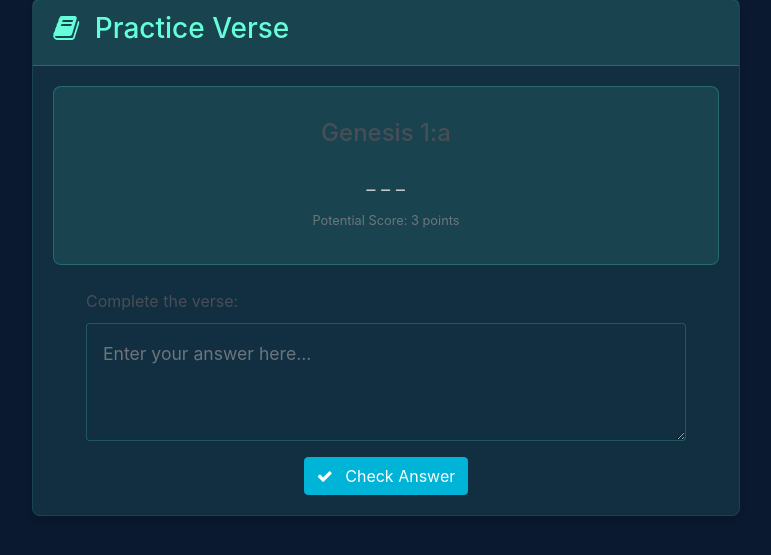
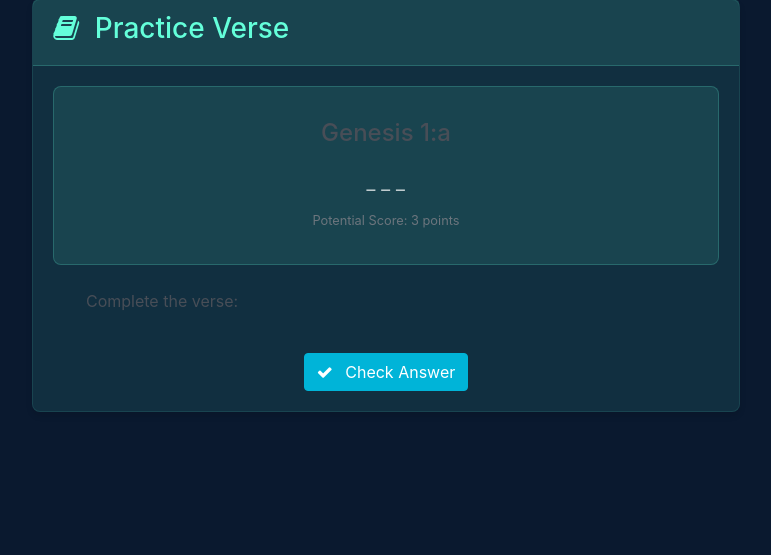
Before and after one commit to malapropist/flask_study, a Flask app: page /verses/1 in a window 1280 px wide. Shown: the part 126-681 px from the top of the page, without its empty margins (254-1025 px from the left). Run offline with Flask 3, Linux system fonts and the light colour scheme; a user stored in the database is signed in; some libraries are stand-ins or nearby versions.

Commit message:
UI tweaks, verse practice update

```diff
--- a/website/static/js/practice_verse.js
+++ b/website/static/js/practice_verse.js
@@ -1,110 +1,33 @@
-// function getCurrentWordCoordinates(text, cursorPosition) {
-//     const beforeSpace = text.lastIndexOf(" ", cursorPosition);
-//     const afterSpace = text.indexOf(" ", cursorPosition);
-//     const start = beforeSpace === -1 ? 0 : beforeSpace + 1;
-//     const end = afterSpace === -1 ? text.length : afterSpace;
-//     const currentWord = text.substring(start, end);
-//     return [start, end];
-// }
+let originalVerseText = '';
 
-// function updateHighlightedWord() {
-//     const textarea = document.getElementById('answer');
-//     const highlightedWordDiv = document.getElementById('highlighted-word');
+// Store original verse text when page loads
+function storeOriginalVerseText() {
+    const verseText = document.getElementById('verse-text');
+    if (verseText) {
+        originalVerseText = verseText.textContent.trim();
+    }
+}
 
-//     // Get cursor position and coords
-//     const cursorPosition = textarea.selectionStart;
-//     const currentWordCoordinates = getCurrentWordCoordinates(textarea.value, cursorPosition);
-//     if (currentWordCoordinates[1] - currentWordCoordinates[0] > 0) {
-//         const textareaWidth = textarea.offsetWidth;
-//         const sumSpaceCharPixels = (textarea.value.split(' ').length - 1) * 6;
-//         const matches = textarea.value.match(/[a-zA-Z0-9]/g);
-//         const alphaNumericCount = matches ? matches.length : 0;
-//         const sumAlphaCharPixels = alphaNumericCount * 8;
-//         const charsPerLine = Math.floor((textareaWidth - 24) / 8); // 24px padding, ~8px per char
-
-//         const textBeforeWord = textarea.value.substring(0, currentWordCoordinates[0]);
-
-//         let wordStart = textBeforeWord.length;
-//         let lineNumber = 0;
-//         let wordStartNormalized = wordStart;
-//         const lineHeight = 20; // Approximate line height in pixels
-//         if (wordStart > charsPerLine) {
-//             let lineNumber = Math.floor(wordStart / charsPerLine);
-//             wordStartNormalized = wordStart - (lineNumber * charsPerLine)
-//         }
-//         // Position the highlighted word div
-//         const formFontSize = window.getComputedStyle(textarea).fontSize;
-//         highlightedWordDiv.style.fontSize = formFontSize;
-//         highlightedWordDiv.textContent = textarea.value.substring(currentWordCoordinates[0], currentWordCoordinates[1]);
-//         highlightedWordDiv.style.display = 'block';
-//         highlightedWordDiv.style.color = 'red';
-//         highlightedWordDiv.style.top = ((lineNumber * lineHeight) + 17) + 'px';
-//         highlightedWordDiv.style.left = (((wordStartNormalized) * 8) + 17) + 'px';
-//         console.log("Left: ", highlightedWordDiv.style.left, "Top: ", highlightedWordDiv.style.top)
-//     } else {
-//         highlightedWordDiv.style.display = 'none';
-//     }
-// }
-
-// // Initialize the practice verse functionality
-// document.addEventListener('DOMContentLoaded', function () {
-//     const answerTextarea = document.getElementById('answer');
-//     const submitButton = document.getElementById('submit-verse');
-
-//     if (answerTextarea) {
-//         answerTextarea.focus();
-
-//         // Add event listeners for input and cursor movement
-//         answerTextarea.addEventListener('input', updateHighlightedWord);
-//         answerTextarea.addEventListener('keyup', updateHighlightedWord);
-//         answerTextarea.addEventListener('click', updateHighlightedWord);
-
-//         // Handle Enter key press
-//         answerTextarea.addEventListener('keypress', function (event) {
-//             if (event.key === 'Enter') {
-//                 event.preventDefault();
-//                 if (submitButton) {
-//                     submitButton.click();
-//                 }
-//             }
-//         });
-//     }
-// });
-
+// Add to DOMContentLoaded event
+document.addEventListener('DOMContentLoaded', function () {
+    storeOriginalVerseText();
+});
 
 function matchTextareaSize() {
     const textarea = document.getElementById('answer');
+    const verseText = document.getElementById('verse-text');
     const illusionWord = document.getElementById('illusion-word');
     // Check if text is more than 3 rows
 
     if (textarea && illusionWord) {
         // Copy text content
         illusionWord.textContent = textarea.value;
+        const originalText = originalVerseText;
+        // console.log(textarea.value.length);
+        console.log(originalText);
+        verseText.textContent = textarea.value + originalText.substring(textarea.value.length);
 
-        // Match size and position
 
-        const textareaStyle = window.getComputedStyle(textarea);
-        illusionWord.style.width = textareaStyle.width;
-        illusionWord.style.height = textareaStyle.height;
-        illusionWord.style.fontSize = textareaStyle.fontSize;
-        illusionWord.style.lineHeight = textareaStyle.lineHeight;
-        illusionWord.style.padding = textareaStyle.padding;
-        illusionWord.style.fontFamily = textareaStyle.fontFamily;
-        illusionWord.style.whiteSpace = 'pre-wrap';
-        illusionWord.style.color = 'red';
-
-        const lineHeight = parseFloat(textareaStyle.lineHeight);
-        const textareaHeighter = textarea.scrollHeight;
-        const numRows = textareaHeighter / lineHeight;
-        console.log(lineHeight, textareaHeighter, numRows);
-        // Position absolutely over textarea
-        const textareaRect = textarea.getBoundingClientRect();
-        illusionWord.style.position = 'absolute';
-        illusionWord.style.top = `1px`;
-        illusionWord.style.left = `1px`;
-        illusionWord.style.width = `${textareaRect.width}px`;
-        illusionWord.style.height = `${textareaRect.height}px`;
-        console.log("value: ", illusionWord.textContent);
     }
 }
 
@@ -118,5 +41,20 @@
 
         // Initial size match
         matchTextareaSize();
+
+        // Focus the textarea
+        textarea.focus();
     }
 });
+
+// Add function to focus textarea
+function focusTextarea() {
+    const textarea = document.getElementById('answer');
+    if (textarea) {
+        textarea.focus();
+    }
+}
+
+// Add event listeners for common user interactions
+document.addEventListener('click', focusTextarea);
+document.addEventListener('keydown', focusTextarea);
--- a/website/static/styles.css
+++ b/website/static/styles.css
@@ -70,6 +70,18 @@
     color: var(--accent-green);
 }
 
+/* Group members list styling */
+.group-members-list .list-group-item {
+    background-color: rgba(0, 0, 0, 0.1);
+    border-bottom: 1px solid rgba(100, 255, 218, 0.1);
+    margin-bottom: 2px;
+    transition: background-color 0.2s ease;
+}
+
+.group-members-list .list-group-item:hover {
+    background-color: rgba(0, 0, 0, 0.2);
+}
+
 /* Form Styling */
 .form-control {
     background-color: var(--secondary-dark);
@@ -113,6 +125,8 @@
     border-color: #4cd8b2;
     transform: translateY(-2px);
 }
+
+
 
 /* Verse Button Specific Styling */
 .btn-outline-primary i.fa {
@@ -436,13 +450,6 @@
     margin: 0 auto;
 }
 
-.verse-form textarea {
-    font-size: 1.1rem;
-    line-height: 1.6;
-    padding: 1rem;
-    resize: vertical;
-    min-height: 100px;
-}
 
 .result-message {
     animation: fadeIn 0.5s ease;
@@ -544,3 +551,13 @@
 .badge {
     color: #ffffff;
 }
+
+#answer-container {
+    position: relative;
+
+}
+
+#answer {
+    opacity: 0;
+    height: 0px;
+}
--- a/website/templates/base.html
+++ b/website/templates/base.html
@@ -91,6 +91,19 @@
                     }, 150); // Wait for fade out animation to complete
                 }, 5000);
             });
+
+            // Add Enter key form submission
+            document.querySelectorAll('form').forEach(function (form) {
+                form.addEventListener('keypress', function (e) {
+                    // Check if Enter key is pressed and it's not inside a textarea
+                    if (e.key === 'Enter' && e.target.tagName.toLowerCase() !== 'textarea') {
+                        // Prevent default Enter key behavior
+                        e.preventDefault();
+                        // Submit the form
+                        form.submit();
+                    }
+                });
+            });
         });
     </script>
     {% endblock %}
--- a/website/templates/groups.html
+++ b/website/templates/groups.html
@@ -100,7 +100,7 @@
                             </div>
                             <div class="d-flex justify-content-between">
                                 <a href="#" class="btn btn-link">
-                                    View
+
                                 </a>
                                 <form method="POST" action="{{ url_for('views.leave_group', group_id=group.id) }}"
                                     onsubmit="return confirm('Are you sure you want to leave this group?');">
--- a/website/templates/home.html
+++ b/website/templates/home.html
@@ -22,7 +22,7 @@
                     <a href="/community" class="btn btn-primary mb-3">
                         <i class="fa fa-book"></i> Browse Community Verses
                     </a>
-                    <a href="/create-group" class="btn btn-info mb-3">
+                    <a href="/create-group" class="btn btn-primary mb-3">
                         <i class="fa fa-users"></i> Create New Group
                     </a>
                 </div>
--- a/website/templates/login.html
+++ b/website/templates/login.html
@@ -5,11 +5,12 @@
     <h3 align="center">Login</h3>
     <div class="form-group">
         <label for="email">Email Address</label>
-        <input type="email" class="form-control" id="email" name="email" placeholder="Enter email" />
+        <input type="email" class="form-control" id="email" name="email" placeholder="Enter email" required />
     </div>
     <div class="form-group">
         <label for="password">Password</label>
-        <input type="password" class="form-control" id="password" name="password" placeholder="Enter password" />
+        <input type="password" class="form-control" id="password" name="password" placeholder="Enter password"
+            required />
     </div>
     <div class="form-group form-check">
         <input type="checkbox" class="form-check-input" id="remember" name="remember">
--- a/website/templates/practice_verse.html
+++ b/website/templates/practice_verse.html
@@ -12,7 +12,7 @@
                 <div class="card-body">
                     <div class="verse-display mb-4">
                         <h4 class="text-center mb-3">{{ verse_info.reference }}</h4>
-                        <div class="verse-text-dark">
+                        <div class="verse-text-dark" id="verse-text">
                             {{ verse_info.verse }}
                         </div>
                         <div class="text-center mt-2">
@@ -23,7 +23,7 @@
                     <form method="POST" class="verse-form">
                         <div class="form-group">
                             <label for="answer">Complete the verse:</label>
-                            <div id="answer-container" class="position-relative">
+                            <div id="answer-container">
                                 <textarea class="form-control" id="answer" name="answer" rows="3"
                                     placeholder="Enter your answer here..." required></textarea>
                                 <div id="illusion-word" class="position-absolute" style="pointer-events: none;">
```
Also changed, not shown: website/templates/sign_up.html (+9 -5 lines), instance/database.db.
